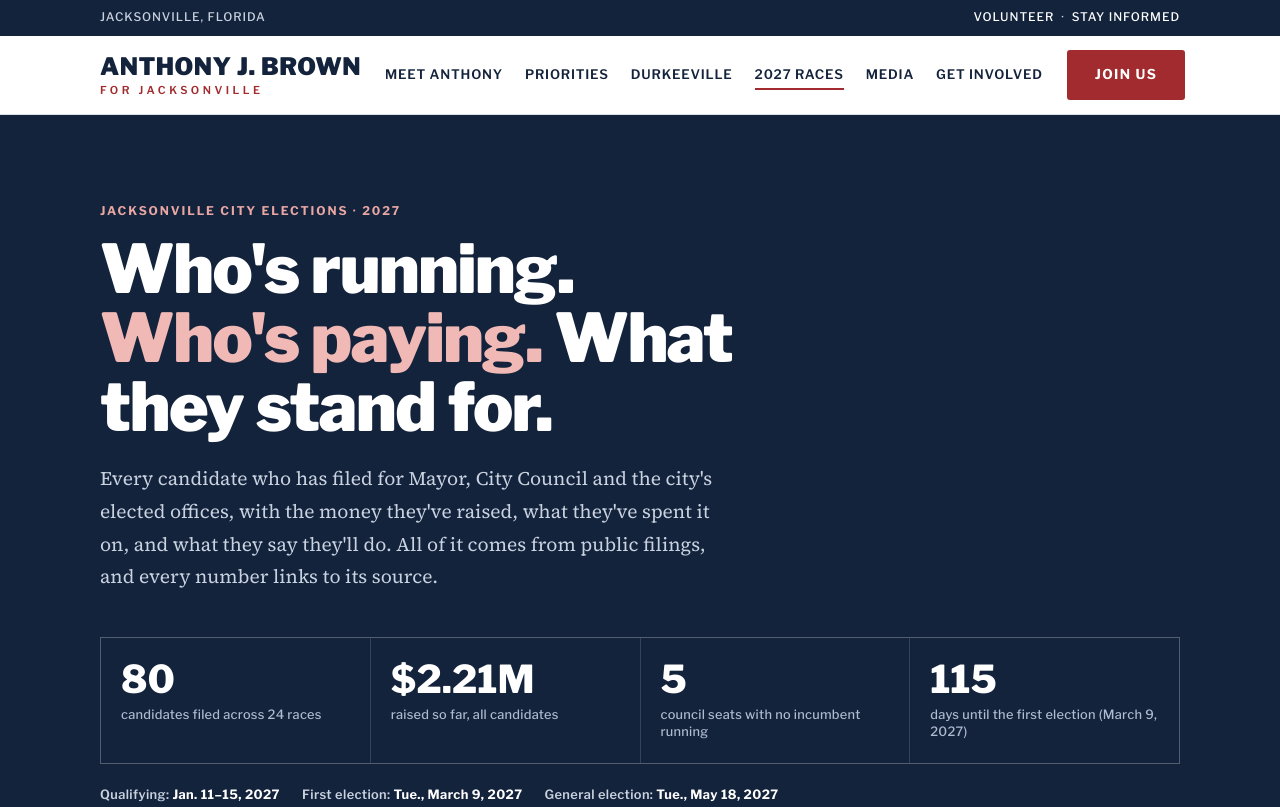
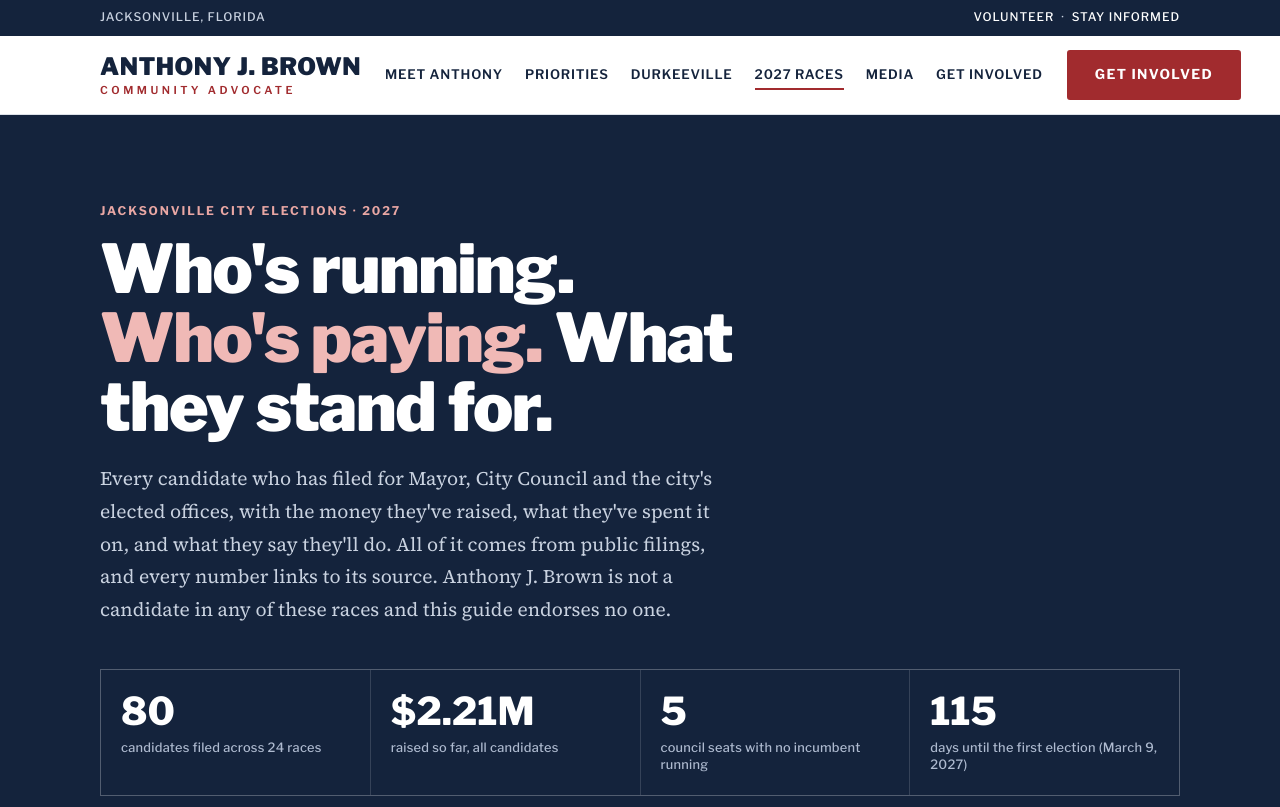
Before and after one commit to nijaldunn-resolution/tonystangent-site, a plain HTML site: page races.html in a window 1280 px wide. Shown: the top 807 px of the page. Drawn offline with nearby package versions, Linux system fonts and the light colour scheme.

Commit message:
Reframe site as community advocate, refresh stale election content
Co-Authored-By: Claude Fable 5.2 <noreply@anthropic.com>
Claude-Session: https://claude.ai/code/session_01Kw69YivEvZwT58MwpKxrzD

```diff
--- a/races.html
+++ b/races.html
@@ -320,7 +320,7 @@ footer .legal{margin-top:40px;padding-top:20px;border-top:1px solid rgba(255,255
 
 <header class="site" id="hdr">
   <div class="wrap">
-    <a class="wordmark" href="index.html"><b>Anthony J. Brown</b><span>For Jacksonville</span></a>
+    <a class="wordmark" href="index.html"><b>Anthony J. Brown</b><span>Community advocate</span></a>
     <nav class="mainnav" id="mainnav" aria-label="Main">
       <a href="index.html#meet">Meet Anthony</a>
       <a href="index.html#priorities">Priorities</a>
@@ -330,7 +330,7 @@ footer .legal{margin-top:40px;padding-top:20px;border-top:1px solid rgba(255,255
       <a href="index.html#involved">Get involved</a>
     </nav>
     <button class="menu-btn" id="menuBtn" aria-expanded="false" aria-controls="mainnav">Menu</button>
-    <a class="btn" href="index.html#involved">Join us</a>
+    <a class="btn" href="index.html#involved">Get involved</a>
   </div>
 </header>
 
@@ -341,7 +341,7 @@ footer .legal{margin-top:40px;padding-top:20px;border-top:1px solid rgba(255,255
   <div class="wrap">
     <p class="eyebrow">Jacksonville city elections · 2027</p>
     <h1>Who's running. <span>Who's paying.</span> What they stand for.</h1>
-    <p class="lead">Every candidate who has filed for Mayor, City Council and the city's elected offices, with the money they've raised, what they've spent it on, and what they say they'll do. All of it comes from public filings, and every number links to its source.</p>
+    <p class="lead">Every candidate who has filed for Mayor, City Council and the city's elected offices, with the money they've raised, what they've spent it on, and what they say they'll do. All of it comes from public filings, and every number links to its source. Anthony J. Brown is not a candidate in any of these races and this guide endorses no one.</p>
     <div class="stats" id="stats"></div>
     <div class="datebar" id="datebar"></div>
   </div>
@@ -500,20 +500,20 @@ footer .legal{margin-top:40px;padding-top:20px;border-top:1px solid rgba(255,255
     'Tax Collector': 'Council member Randy White (R), term-limited in District 12, is running here.',
     'Supervisor of Elections': 'Incumbent Jerry Holland (R) is the only candidate filed so far.',
     AL1: 'Moné Holder (D) won this seat in the August 2026 special election.',
-    AL2: 'Open seat. Ron Salem (R) is term-limited.',
+    AL2: 'Open seat. Ron Salem (R) is term-limited. Teagan Belloit is no longer an active candidate as of November 2026.',
     AL3: 'Council President Nick Howland (R) faces Basketball Hall of Famer Artis Gilmore (D), who filed Oct. 13.',
     AL4: 'Open seat. Matt Carlucci (R) is term-limited. District 7 council member Jimmy Peluso (D) is running here.',
-    AL5: 'Incumbent Chris Miller (R) is running again.',
+    AL5: 'Incumbent Chris Miller (R) is running again. Darryl Demond Willie (D) filed in November 2026.',
     D1: 'Incumbent Ken Amaro (R) is running again.',
     D2: 'Incumbent Mike Gay (R) is running again.',
-    D3: 'Incumbent Will Lahnen (R) is running again.',
-    D4: 'Incumbent Kevin Carrico (R) has not filed. Former Council President Scott Wilson (R) is running.',
+    D3: 'Incumbent Will Lahnen (R) is running again. Andrew Joseph Wulfeck (D) has also filed.',
+    D4: 'Incumbent Kevin Carrico (R) has not filed. Former Council President Scott Wilson (R) is running. Pomy Singh (D) filed in November 2026.',
     D5: 'Incumbent Joe Carlucci (R), the council vice president, is running again.',
     D6: 'Incumbent Michael Boylan (R) has not filed.',
     D7: 'Open seat. Jimmy Peluso (D) is running At-Large instead. Covers Downtown, Springfield, Durkeeville, New Town, LaVilla, Riverside and Murray Hill.',
     D8: 'Incumbent Reggie Gaffney Jr. (D) is running for re-election. Covers much of the Northside.',
     D9: 'Incumbent Tyrona Clark-Murray (D) is running for re-election.',
-    D10: 'Incumbent Ju’Coby Pittman (D) has not filed. Former council member Reggie Gaffney Sr. is running. Covers Brentwood, Moncrief, Biltmore and parts of the Northwest.',
+    D10: 'Incumbent Ju’Coby Pittman (D) has not filed. Former council member Reggie Gaffney Sr. is running. Diallo Seabrooks (D) filed in November 2026. Covers Brentwood, Moncrief, Biltmore and parts of the Northwest.',
     D11: 'Incumbent Raul Arias (R) has not filed.',
     D12: 'Open seat. Randy White (R) is term-limited and running for Tax Collector.',
     D13: 'Open seat. Rory Diamond (R) has not filed.',
```
Also changed, not shown: index.html (+14 -14 lines).
